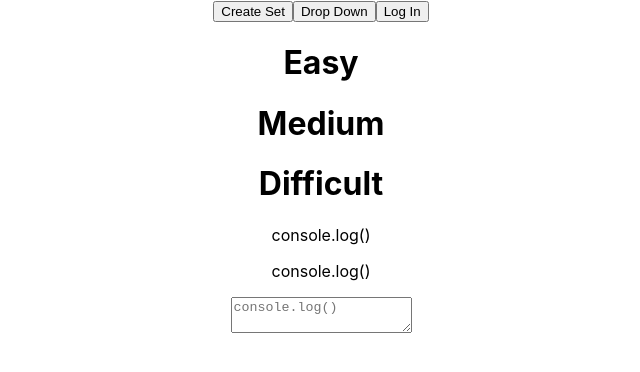
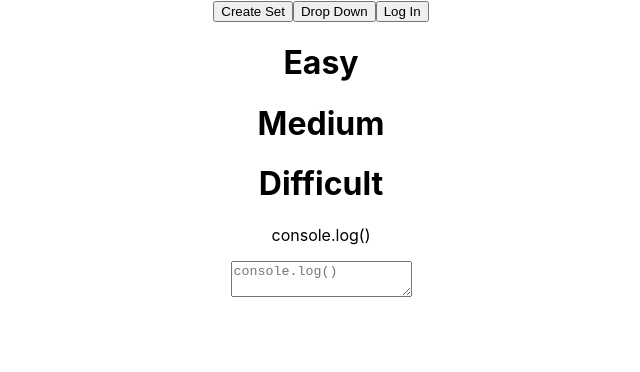
Before and after one commit to Aotaola/nondescript, a React (Create React App) app in the folder phase3/phase3-project/type_frontend/: page / in a window 1280 px wide. Shown: the top 372 px of the page, without its empty margins (319-959 px from the left). Built offline with nearby package versions, Linux system fonts and the light colour scheme.

Commit message:
not working hate it

```diff
--- a/phase3/phase3-project/type_frontend/src/Components/TypeIt.jsx
+++ b/phase3/phase3-project/type_frontend/src/Components/TypeIt.jsx
@@ -21,7 +21,7 @@ function TypeIt({question}){
         <>
         <div>
             <div>
-                <p>{question}</p><p>{question}</p>
+                <p>{question}</p>
             </div>
             <div>
             <textarea class="input_area"
```
